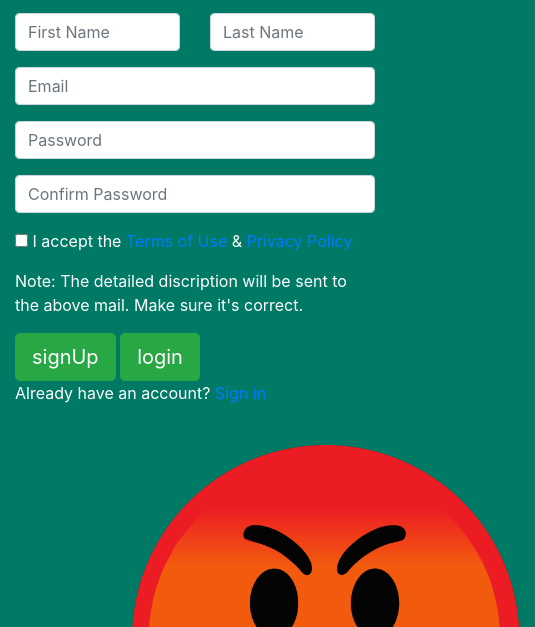
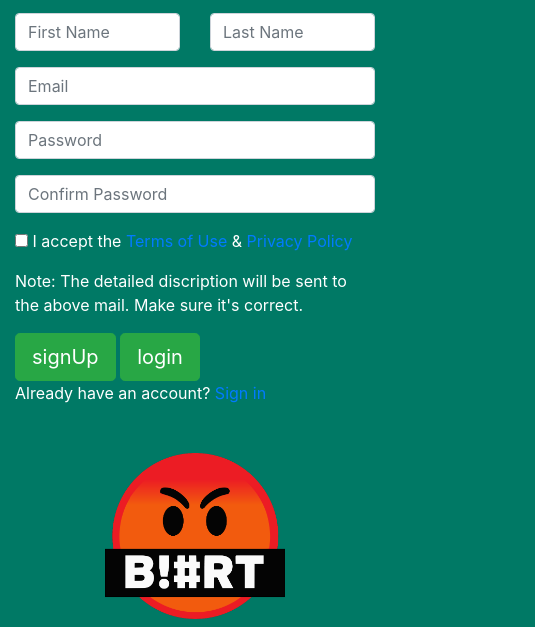
Before and after one commit to Kelly-kells/blurt, a plain HTML site: page index.html in a window 390 px wide. Shown: the part 217-844 px from the top of the page, 535 px wide, since content can reach past the window. Drawn offline with nearby package versions, Linux system fonts and the light colour scheme; a web font is replaced by a local one.

Commit message:
make image responsive

```diff
--- a/index.html
+++ b/index.html
@@ -19,7 +19,7 @@
     <div class="container-fluid">
 
         <div class="row">
-            <div class="col-md-5 col-sm-2">
+            <div class="col-md-5 col-sm-12">
                 <nav class="navbar ">
                     <span class="navbar-brand mb-0 h1">BLURT</span>
                 </nav>
@@ -67,9 +67,9 @@
                 </div>
 
             </div>
-            <div class="col-md-7 col-sm-2">
+            <div class="col-md-7 col-sm-12">
 
-                <img class="png" src="images.png" width="420px" class="img" alt="Responsive image">
+                <img class="w-50 mx-auto d-block mt-5" src="images.png"  class="img" alt="Responsive image">
             </div>
         </div>
     </div>
--- a/style.css
+++ b/style.css
@@ -11,7 +11,7 @@ h1{ font-family: 'New Rocker', cursive;
 
 
  .png{
-     margin-left: 100px;
+     /* margin-left: 100px; */
      margin-top:40px;
  }
 
```
